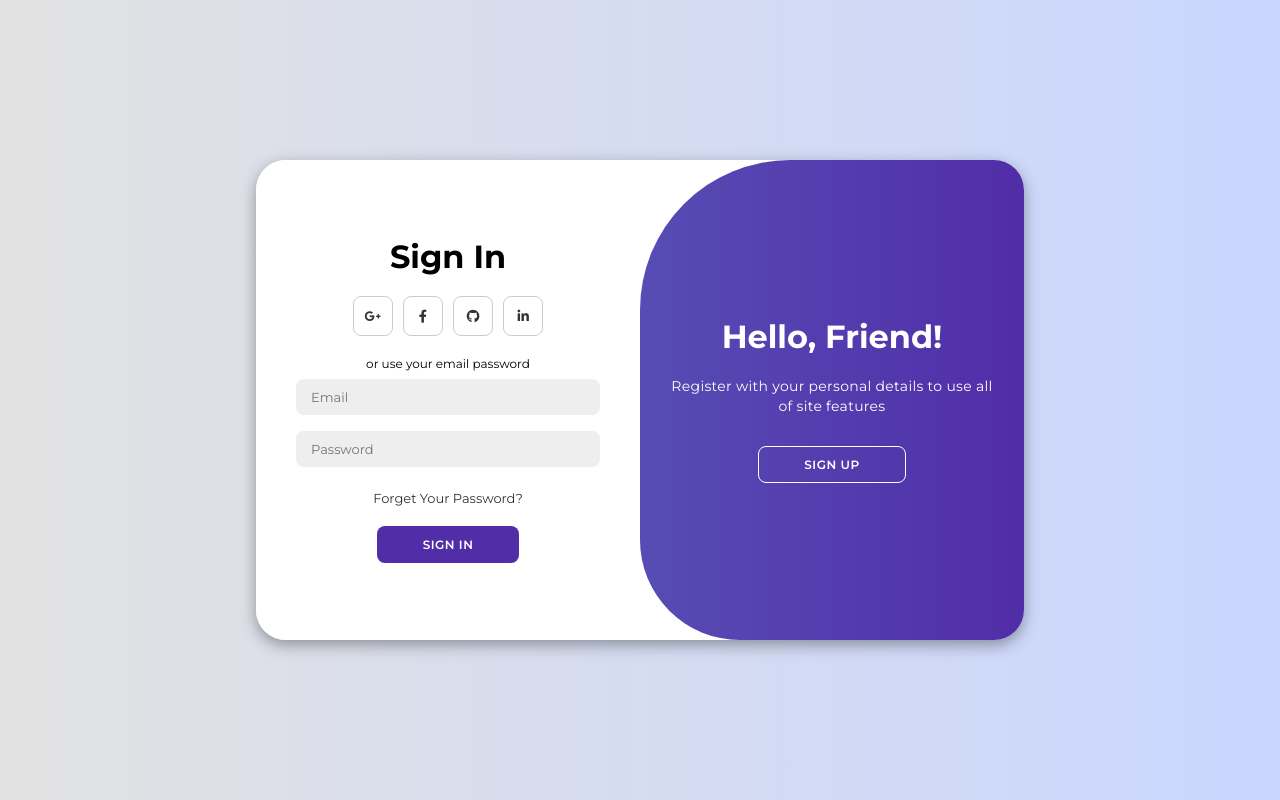
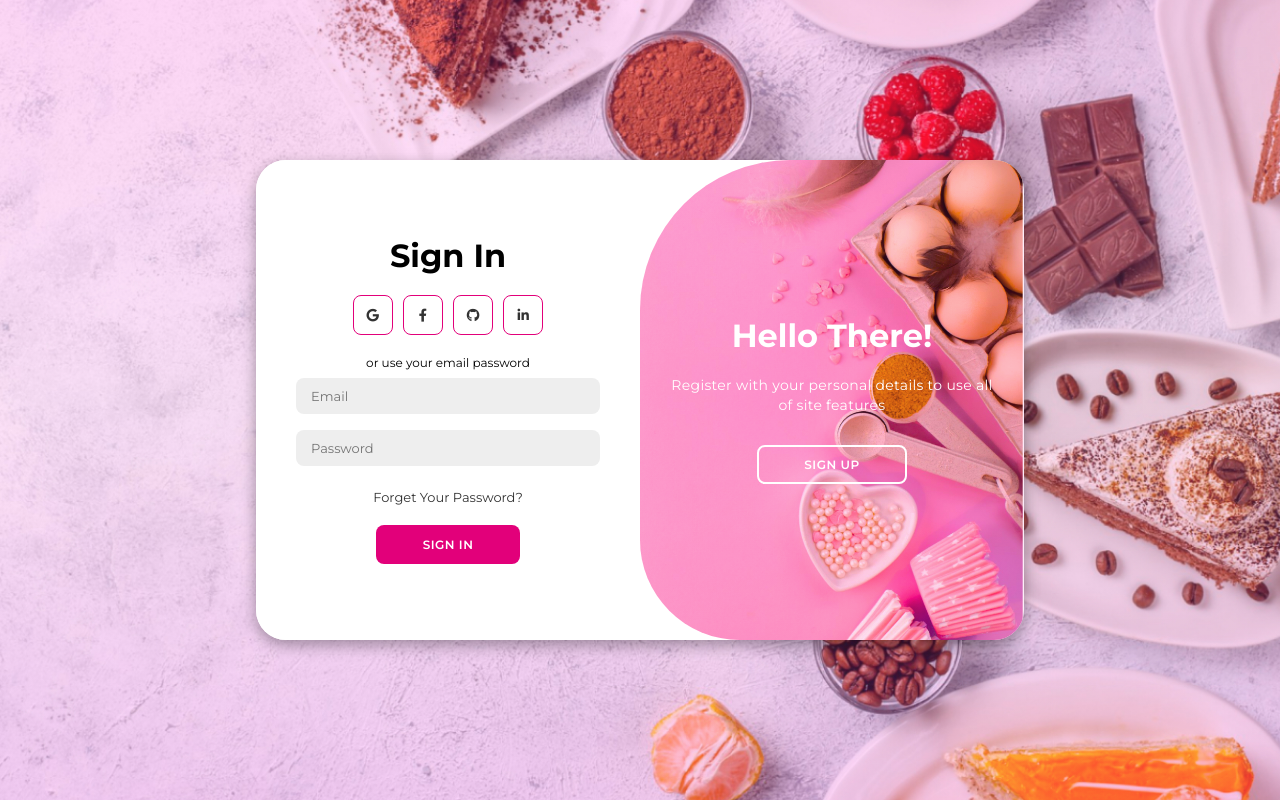
Before and after one commit to sajithkavishan/Animated_login-Page, a plain HTML site: page index.html in a window 1280 px wide. Drawn offline with Linux system fonts and the light colour scheme.

Commit message:
Update styling, Images

```diff
--- a/index.html
+++ b/index.html
@@ -6,7 +6,7 @@
     <meta name="viewport" content="width=device-width, initial-scale=1.0">
     <link rel="stylesheet" href="https://cdnjs.cloudflare.com/ajax/libs/font-awesome/6.4.2/css/all.min.css">
     <link rel="stylesheet" href="style.css">
-    <title>Modern Login Page | AsmrProg</title>
+    <title>Modern Login Page</title>
 </head>
 
 <body>
@@ -16,12 +16,12 @@
             <form>
                 <h1>Create Account</h1>
                 <div class="social-icons">
-                    <a href="#" class="icon"><i class="fa-brands fa-google-plus-g"></i></a>
+                    <a href="#" class="icon"><i class="fa-brands fa-google"></i></a>
                     <a href="#" class="icon"><i class="fa-brands fa-facebook-f"></i></a>
                     <a href="#" class="icon"><i class="fa-brands fa-github"></i></a>
                     <a href="#" class="icon"><i class="fa-brands fa-linkedin-in"></i></a>
                 </div>
-                <span>or use your email for registeration</span>
+                <span>or use your email for register</span>
                 <input type="text" placeholder="Name">
                 <input type="email" placeholder="Email">
                 <input type="password" placeholder="Password">
@@ -32,7 +32,7 @@
             <form>
                 <h1>Sign In</h1>
                 <div class="social-icons">
-                    <a href="#" class="icon"><i class="fa-brands fa-google-plus-g"></i></a>
+                    <a href="#" class="icon"><i class="fa-brands fa-google"></i></a>
                     <a href="#" class="icon"><i class="fa-brands fa-facebook-f"></i></a>
                     <a href="#" class="icon"><i class="fa-brands fa-github"></i></a>
                     <a href="#" class="icon"><i class="fa-brands fa-linkedin-in"></i></a>
@@ -52,7 +52,7 @@
                     <button class="hidden" id="login">Sign In</button>
                 </div>
                 <div class="toggle-panel toggle-right">
-                    <h1>Hello, Friend!</h1>
+                    <h1>Hello There!</h1>
                     <p>Register with your personal details to use all of site features</p>
                     <button class="hidden" id="register">Sign Up</button>
                 </div>
--- a/style.css
+++ b/style.css
@@ -8,8 +8,9 @@
 }
 
 body{
-    background-color: #c9d6ff;
-    background: linear-gradient(to right, #e2e2e2, #c9d6ff);
+    background-image: linear-gradient(rgba(246, 53, 211, 0.2), rgba(246, 113, 215, 0.2), rgba(246, 46, 229, 0.2)) ,url(../../assets/bg.jpg);
+    background-position: center;
+    background-size: cover;
     display: flex;
     align-items: center;
     justify-content: center;
@@ -47,22 +48,45 @@ body{
 }
 
 .container button{
-    background-color: #512da8;
+    background-color: #E2007A;
     color: #fff;
     font-size: 12px;
     padding: 10px 45px;
-    border: 1px solid transparent;
+    border: 2px solid transparent;
     border-radius: 8px;
     font-weight: 600;
     letter-spacing: 0.5px;
     text-transform: uppercase;
     margin-top: 10px;
     cursor: pointer;
+    transition: 0.3s;
 }
 
 .container button.hidden{
     background-color: transparent;
     border-color: #fff;
+    border: 2px solid white;
+}
+
+.container button.hidden:hover {
+    background-color: transparent;
+    color: black;
+    border: 2px solid black;
+}
+
+.container button:hover {
+    background-color: transparent;
+    color: #E2007A;
+    font-size: 12px;
+    padding: 10px 45px;
+    border: 2px solid #E2007A;
+    border-radius: 8px;
+    font-weight: 600;
+    letter-spacing: 0.5px;
+    text-transform: uppercase;
+    margin-top: 10px;
+    cursor: pointer;
+    transition: 0.3s;
 }
 
 .container form{
@@ -133,7 +157,7 @@ body{
 }
 
 .social-icons a{
-    border: 1px solid #ccc;
+    border: 1.5px solid #E2007A;
     border-radius: 20%;
     display: inline-flex;
     justify-content: center;
@@ -141,6 +165,21 @@ body{
     margin: 0 3px;
     width: 40px;
     height: 40px;
+    transition: 0.3s;
+}
+
+.social-icons a:hover {
+    border: 1.5px solid #E2007A;
+    background-color: #E2007A;
+    color: white;
+    border-radius: 20%;
+    display: inline-flex;
+    justify-content: center;
+    align-items: center;
+    margin: 0 3px;
+    width: 40px;
+    height: 40px;
+    transition: 0.3s;
 }
 
 .toggle-container{
@@ -161,9 +200,11 @@ body{
 }
 
 .toggle{
-    background-color: #512da8;
+    background-image: linear-gradient(rgba(230, 108, 189, 0.1), rgba(236, 21, 164, 0.1), rgba(230, 108, 189, 0.1)) ,url(../../assets/sideimage.png);
+    background-position: center;
+    background-size: cover;
+    background-repeat: no-repeat;
     height: 100%;
-    background: linear-gradient(to right, #5c6bc0, #512da8);
     color: #fff;
     position: relative;
     left: -100%;
```
Also changed, not shown: assets/bg.jpg (added), assets/sideimage.png (added).
